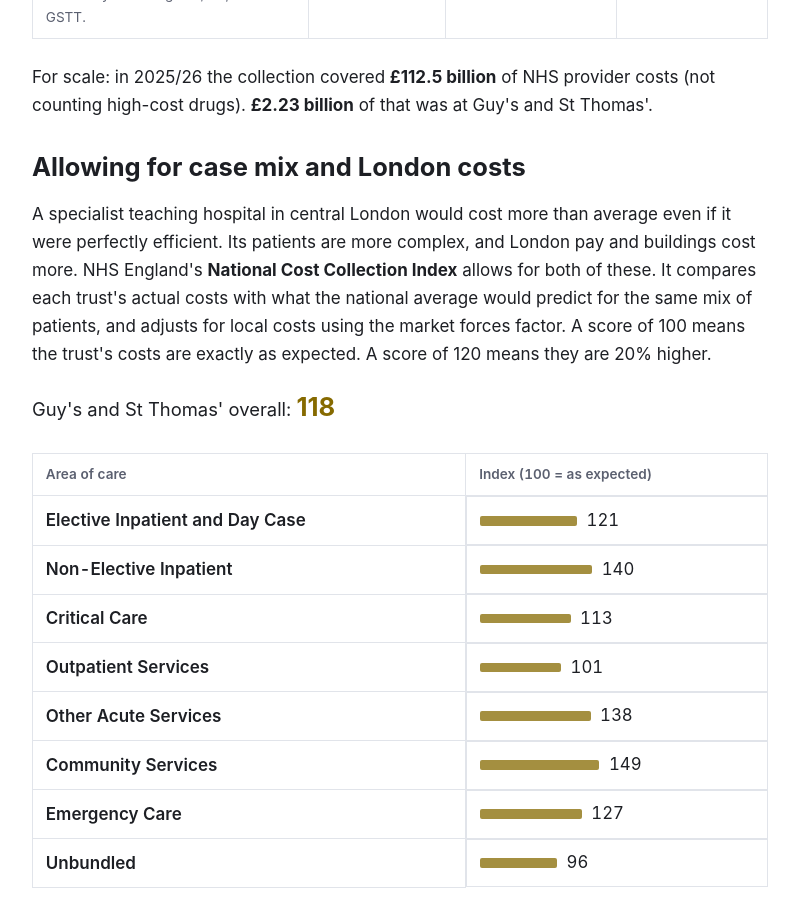
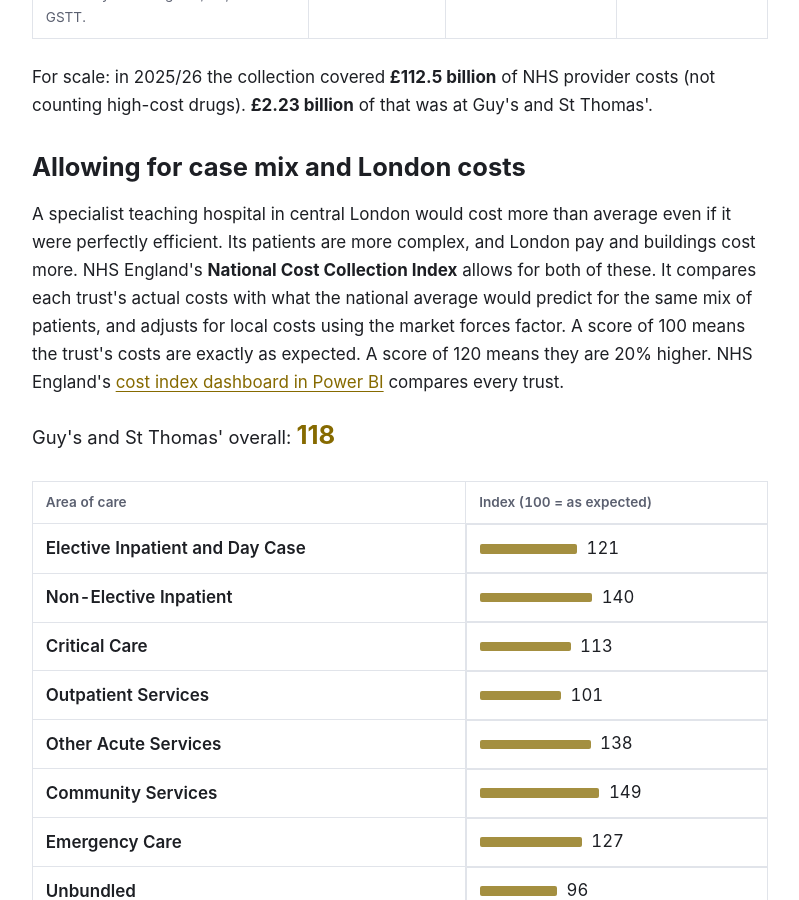
Before and after one commit to PerrinShanks-Cogito/discerninglearning, a Jekyll site: the page built from _pages/landmark-numbers-nhs-costs.html, in a window 1280 px wide and 900 px high, scrolled down 2045 px. Shown: the whole window, without its empty margins (80-879 px from the left). Built offline with Jekyll 4.4.1, drawn with Linux system fonts in a browser that asks for light colours; some of the changed text lies outside the part shown.

Commit message:
Link the 2025/26 Power BI dashboards, picked up from each NCC edition
The costs script now reads the dashboard links from NHS England's publication
page, so the national schedule and cost index links move to each new edition.

Co-Authored-By: Claude Opus 5.5 <noreply@anthropic.com>
Claude-Session: https://claude.ai/code/session_01CcqVcoV3AkcX3puJWp8r4d

```diff
--- a/_data/landmark_ncc.json
+++ b/_data/landmark_ncc.json
@@ -6,6 +6,10 @@
   "source_files": [
     "https://www.england.nhs.uk/wp-content/uploads/2026/10/NCC_FY2025-26_NCCI.zip"
   ],
+  "dashboards": {
+    "National schedule of NHS costs": "https://app.powerbi.com/view?r=eyJrIjoiNDk2ZTU1ODQtMjIzNi00OGNlLWE0ZmMtNjExY2U1NDAwZGUwIiwidCI6IjM3YzM1NGIyLTg1YjAtNDdmNS1iMjIyLTA3YjQ4ZDc3NGVlMyJ9",
+    "National Cost Collection Index": "https://app.powerbi.com/view?r=eyJrIjoiN2Y4MzhiYmQtZDM0My00YjJmLWE0YWEtMjg2MGFjMjNmZmEyIiwidCI6IjM3YzM1NGIyLTg1YjAtNDdmNS1iMjIyLTA3YjQ4ZDc3NGVlMyJ9"
+  },
   "provider_code": "RJ1",
   "provider_name": "Guy's and St Thomas'",
   "providers_in_collection": 205,
--- a/_pages/landmark-numbers-nhs-costs.html
+++ b/_pages/landmark-numbers-nhs-costs.html
@@ -74,6 +77,10 @@ permalink: /landmark-numbers/nhs-costs/
   compares each trust's actual costs with what the national average would predict for the same
   mix of patients, and adjusts for local costs using the market forces factor. A score of 100
   means the trust's costs are exactly as expected. A score of 120 means they are 20% higher.
+  {%- assign ncci_url = ncc.dashboards["National Cost Collection Index"] %}
+  {%- if ncci_url %}
+  NHS England's <a href="{{ ncci_url }}">cost index dashboard in Power BI</a> compares every trust.
+  {%- endif %}
 </p>
 
 <p class="landmark-index">
```
Also changed, not shown: other parts of _pages/landmark-numbers-nhs-costs.html (+5 -2 lines), 1 other file.
